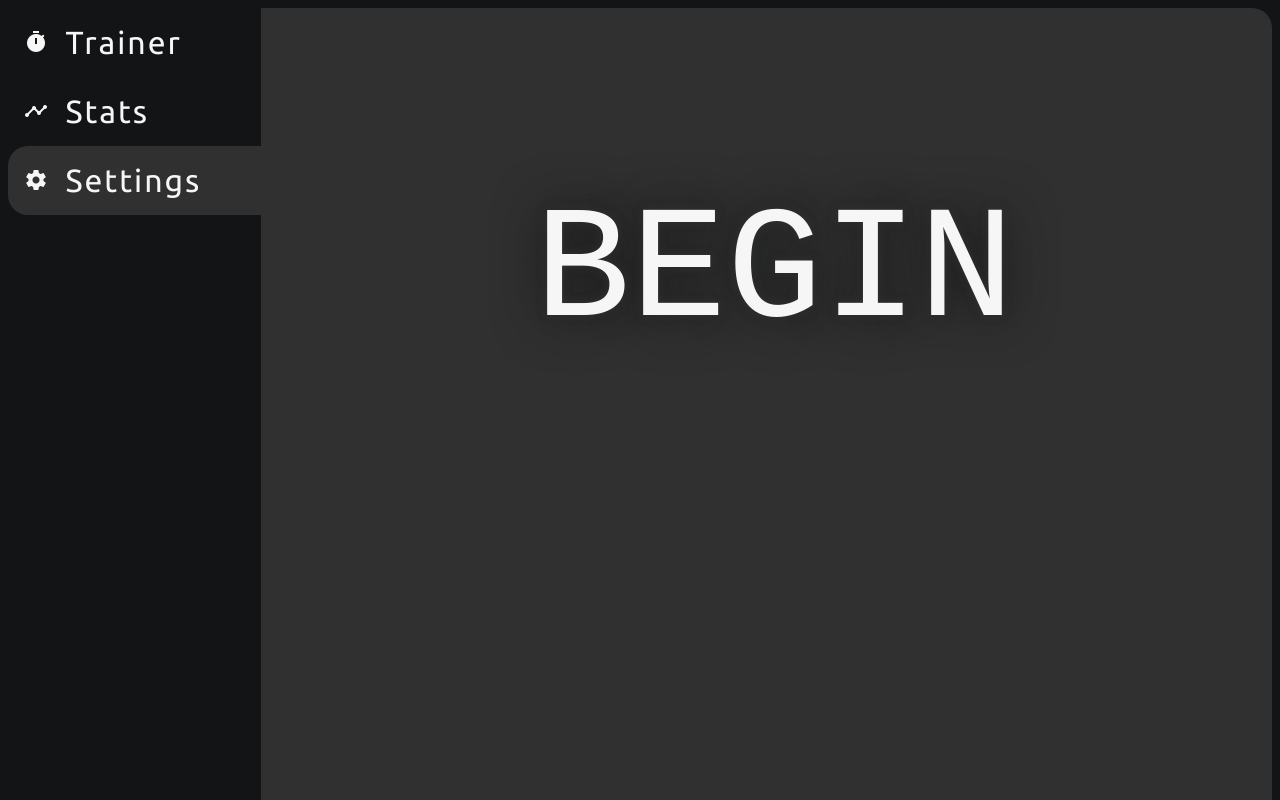
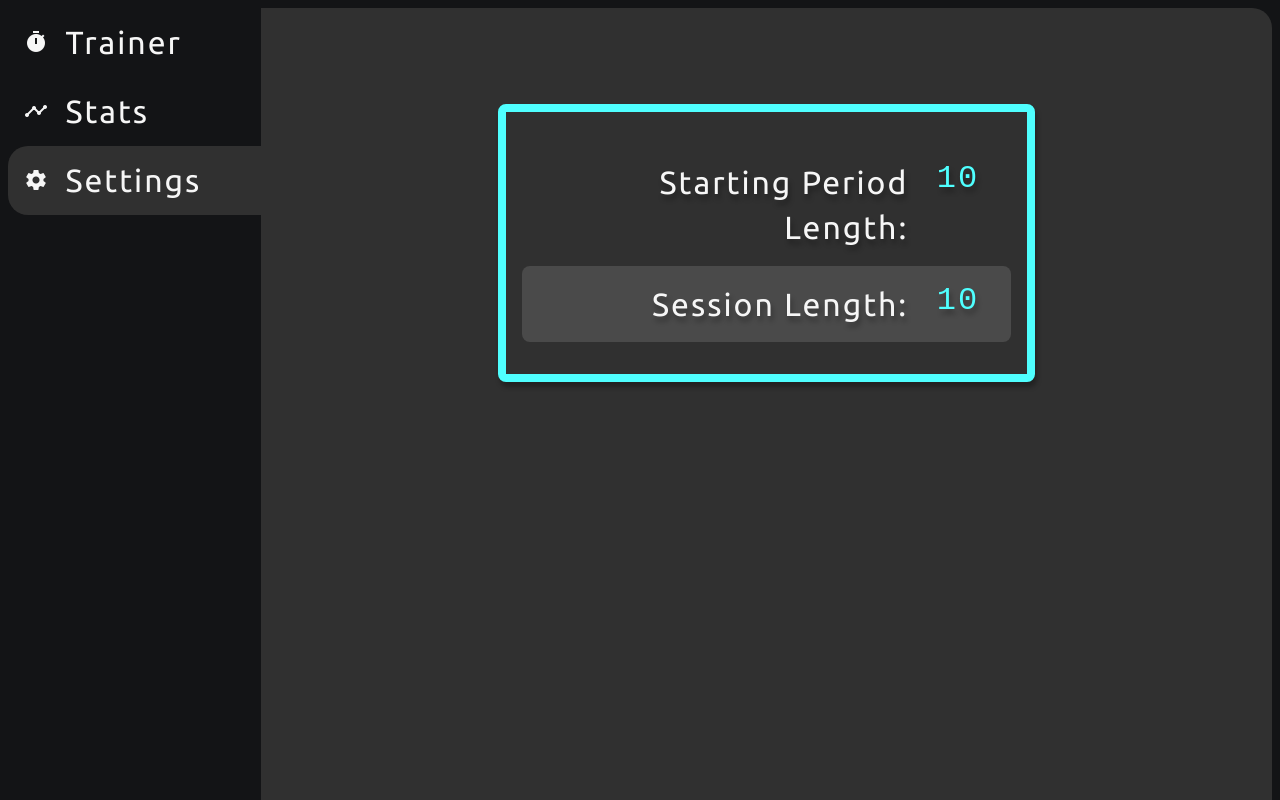
Before and after one commit to jaredami/meditation-trainer, an Angular app: page /settings in a window 1280 px wide. Shown: the top 800 px of the page. Built offline with nearby package versions, Linux system fonts and the light colour scheme; a web font is replaced by a local one; what @angular/fire would draw is missing.

Commit message:
Add settings component

```diff
--- a/src/app/app-routing.module.ts
+++ b/src/app/app-routing.module.ts
@@ -1,5 +1,6 @@
 import { NgModule } from '@angular/core';
 import { RouterModule, Routes } from '@angular/router';
+import { SettingsComponent } from './components/settings/settings.component';
 import { StatsComponent } from './components/stats/stats.component';
 import { TrainerComponent } from './components/trainer/trainer.component';
 
@@ -14,7 +15,7 @@ const routes: Routes = [
   },
   {
     path: 'settings',
-    component: TrainerComponent
+    component: SettingsComponent
   }
 ];
 
--- a/src/app/app.module.ts
+++ b/src/app/app.module.ts
@@ -8,6 +8,7 @@ import { AppComponent } from './app.component';
 import { StatsComponent } from './components/stats/stats.component';
 import { TrainerComponent } from './components/trainer/trainer.component';
 import { NavbarComponent } from './components/navbar/navbar.component';
+import { SettingsComponent } from './components/settings/settings.component';
 
 
 @NgModule({
@@ -15,7 +16,8 @@ import { NavbarComponent } from './components/navbar/navbar.component';
     AppComponent,
     TrainerComponent,
     StatsComponent,
-    NavbarComponent
+    NavbarComponent,
+    SettingsComponent
   ],
   imports: [
     BrowserModule,
--- /dev/null
+++ b/src/app/components/settings/settings.component.html
@@ -0,0 +1,12 @@
+<div class="settings">
+  <ul class="settings-list">
+    <li class="settings-list__item">
+      <span class="settings-list__label">Starting Period Length: </span>
+      <span class="settings-list__figure">{{ settings.startingPeriodLength }}</span>
+    </li>
+    <li class="settings-list__item">
+      <span class="settings-list__label">Session Length: </span>
+      <span class="settings-list__figure">{{ settings.startingSessionLength }}</span>
+    </li>
+  </ul>
+</div>
--- /dev/null
+++ b/src/app/components/settings/settings.component.scss
@@ -0,0 +1,42 @@
+@import '../../variables.scss';
+
+.settings {
+  display: relative;
+  letter-spacing: 2px;
+  margin: 0 auto;
+  padding-top: 4rem;
+  text-shadow: 2px 5px 5px rgba(0,0,0,0.3);
+  width: 42vw;
+}
+
+.settings-list {
+  border: 0.5rem solid $color-primary-0;
+  border-radius: 0.5rem;
+  box-shadow: 2px 5px 5px rgba(0,0,0,0.3);
+  font-size: 2rem;
+  list-style-type: none;
+  padding: 2rem 1rem;
+  text-align: end;
+}
+
+.settings-list__item {
+  border-radius: 0.5rem;
+  color: $color-white;
+  display: grid;
+  grid-template-columns: 5fr 1fr;
+  padding: 1rem 2rem;
+}
+
+.settings-list__item:nth-child(even) {
+  background: lighten($color-dark-gray, 10%);
+}
+
+.settings-list__label {
+  line-height: 1.4;
+}
+
+.settings-list__figure {
+  color: $color-primary-0;
+  font-family: $font-nova;
+  vertical-align: middle;
+}
--- /dev/null
+++ b/src/app/components/settings/settings.component.ts
@@ -0,0 +1,23 @@
+import { Component, OnInit } from '@angular/core';
+import { SettingsService } from 'src/app/services/settings.service';
+import { Settings } from 'src/app/models/settings.model';
+
+@Component({
+  selector: 'app-settings',
+  templateUrl: './settings.component.html',
+  styleUrls: ['./settings.component.scss']
+})
+export class SettingsComponent implements OnInit {
+  settings: Settings = {
+    startingPeriodLength: 10,
+    startingSessionLength: 10,
+  };
+
+  constructor(
+    private settingsService: SettingsService
+  ) { }
+
+  ngOnInit() {
+    this.settingsService.settingsChanges.subscribe(update => this.settings = update);
+  }
+}
```
Also changed, not shown: 1 other file (tests, documents, lock files or other folders).
